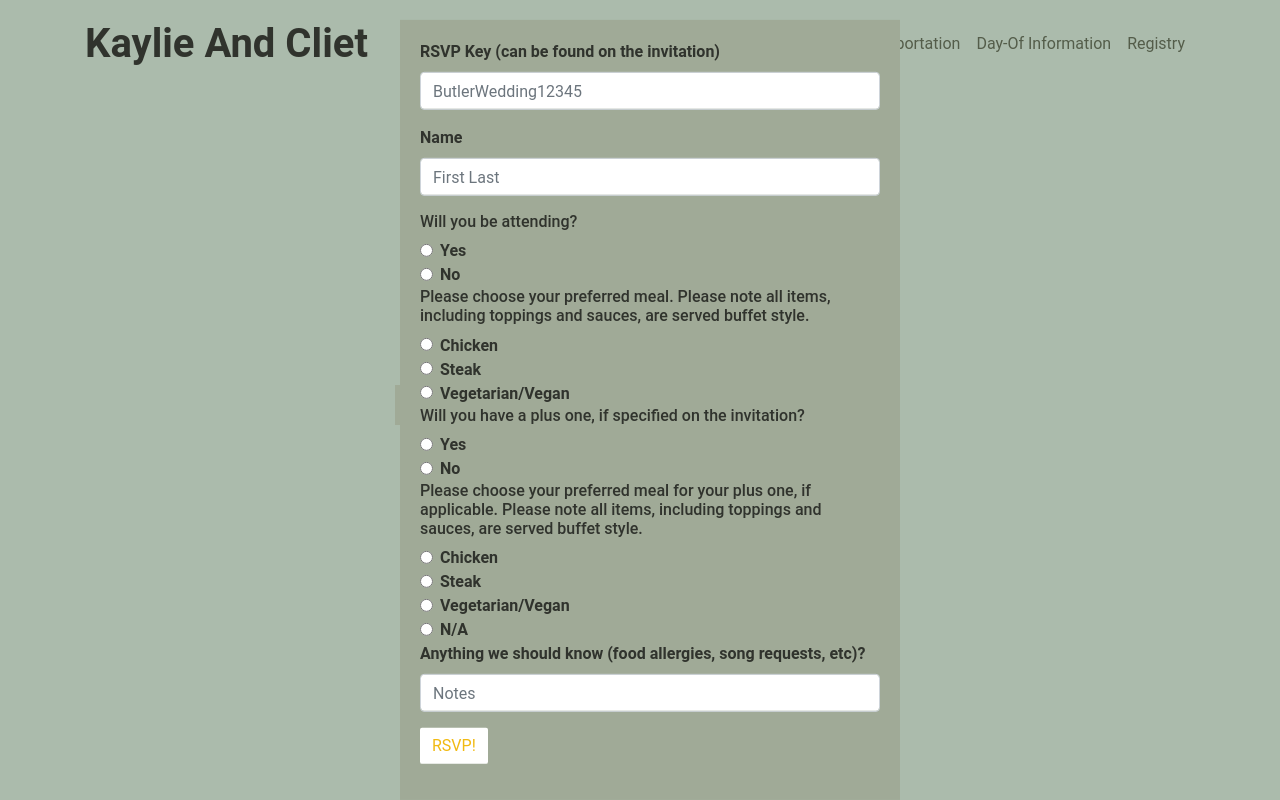
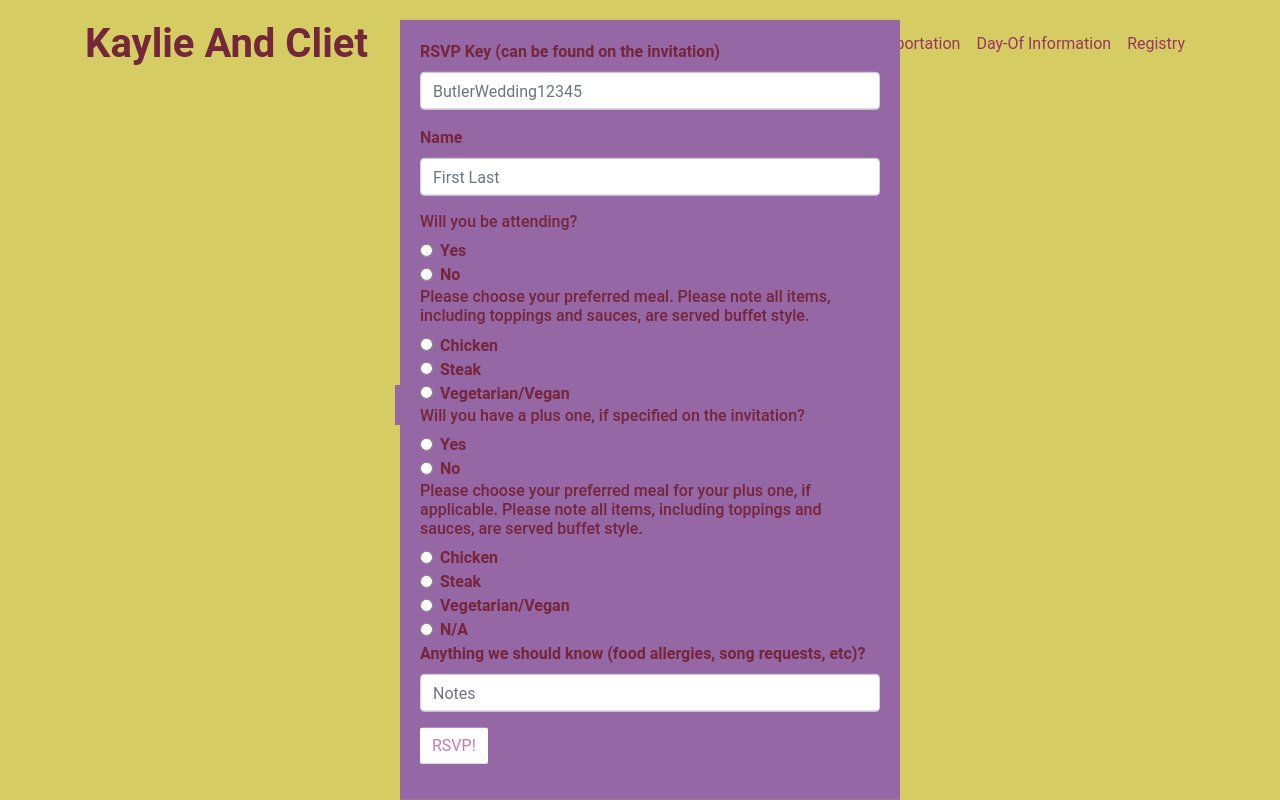
Before and after one commit to zarzarbinks0702/kaylie-and-cliet-get-married, a Flask app: page /rsvp in a window 1280 px wide. Run offline with Flask 2, Linux system fonts and the light colour scheme; some libraries are stand-ins or nearby versions.

Commit message:
update colors

```diff
--- a/static/style.css
+++ b/static/style.css
@@ -1,6 +1,6 @@
 body {
   font-family: Roboto, sans-serif;
-  background-color: #abbbac;
+  background-color: #d6cc64;
 }
 
 header {
@@ -21,11 +21,11 @@ header .row{
 h1 {
   font-weight: 700;
   margin: 0;
-  color: #30332D;
+  color: #74263a;
 }
 
 h3 {
-  color: #30332D;
+  color: #74263a;
 }
 
 nav {
@@ -36,13 +36,13 @@ nav {
 .nav a {
   padding: 0 20px;
   margin: auto;
-  color: #545D4A;
+  color: #983562;
 }
 
 .jumbotron {
   display: block;
   align-items: center;
-  background-color: #f1ba12;
+  background-color: #c37ab9;
   background-size: cover;
   color: #ffffff;
   height: 200px;
@@ -50,19 +50,19 @@ nav {
 
 .jumbotron h5 {
   margin: 0 0 20px;
-  color: #545D4A;
+  color: #983562;
 }
 
 .btn.btn-primary {
   border-radius: 2px;
   border: 0px;
-  color: #f1ba12;
+  color: #c37ab9;
   background-color: #ffffff;
 }
 
 .btn.btn-primary:hover {
   color: #ffffff;
-  background-color: #f1ba12;
+  background-color: #c37ab9;
 }
 
 .RSVP-form {
@@ -73,8 +73,8 @@ nav {
   transform: translate(-50%, -50%);
   margin: 5px;
   padding: 20px;
-  background-color: #A0AA97;
-  color: #30332D;
+  background-color: #9567a5;
+  color: #74263a;
   font-weight: bold;
 }
 
@@ -87,8 +87,8 @@ nav {
   transform: translate(-50%, -50%);
   margin: 5px;
   padding: 20px;
-  background-color: #A0AA97;
-  color: #30332D;
+  background-color: #9567a5;
+  color: #74263a;
   font-weight: bold;
 }
 
@@ -101,8 +101,8 @@ nav {
   transform: translate(-50%, -50%);
   margin: 5px;
   padding: 20px;
-  background-color: #A0AA97;
-  color: #30332D;
+  background-color: #9567a5;
+  color: #74263a;
   font-weight: bold;
 }
 
@@ -112,7 +112,7 @@ nav {
 }
 
 .map li, .map a {
-  color: #30332D;
+  color: #74263a;
 }
 
 .hidden {
@@ -160,5 +160,5 @@ nav {
 .registries a {
   font-size: 30px;
   font-weight: bolder;
-  color: #30332D;
+  color: #74263a;
 }
--- a/templates/registry.html
+++ b/templates/registry.html
@@ -43,7 +43,7 @@
       <div class="picture-row col-sm-12">
         <div class='col-sm-6'>
           <figure>
-            <a href=""><img src="/static/images/AMZN_logo.jpg" alt="Amazon Logo" class="logo"></a>
+            <a href="https://www.amazon.com/wedding/kaylie-sheehan-cliet-butler-plano-november-2023/registry/7H5961D6O0EA"><img src="/static/images/AMZN_logo.jpg" alt="Amazon Logo" class="logo"></a>
           </figure>
           <figcaption>Amazon Logo © 1996-2022, Amazon.com, Inc. or its affiliates</figcaption>
         </div>
```
